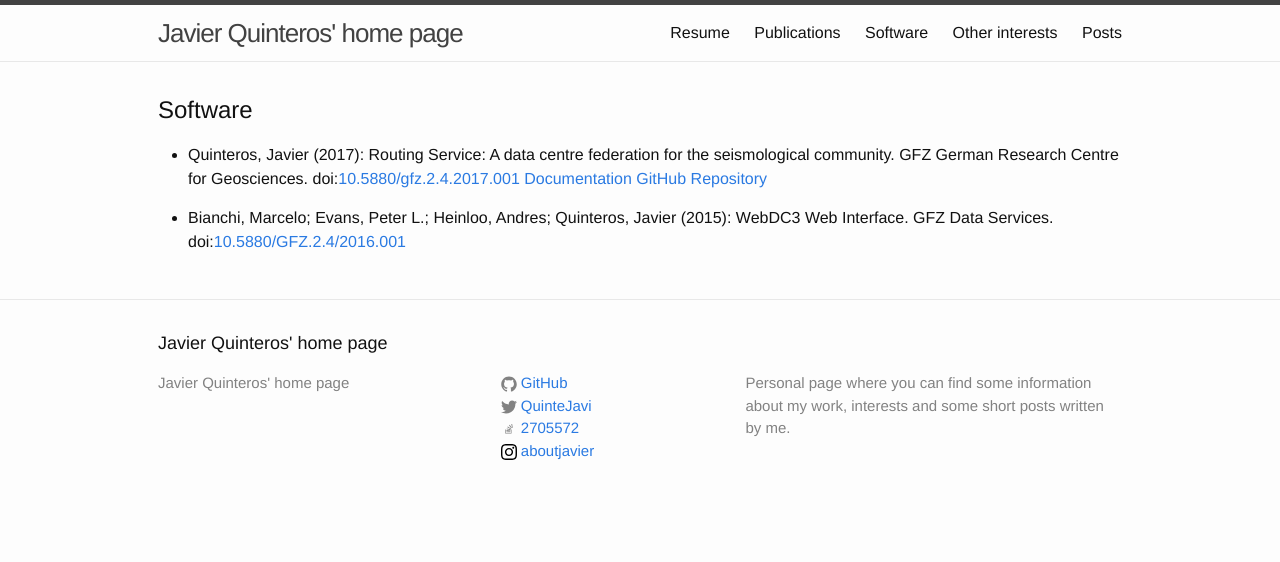
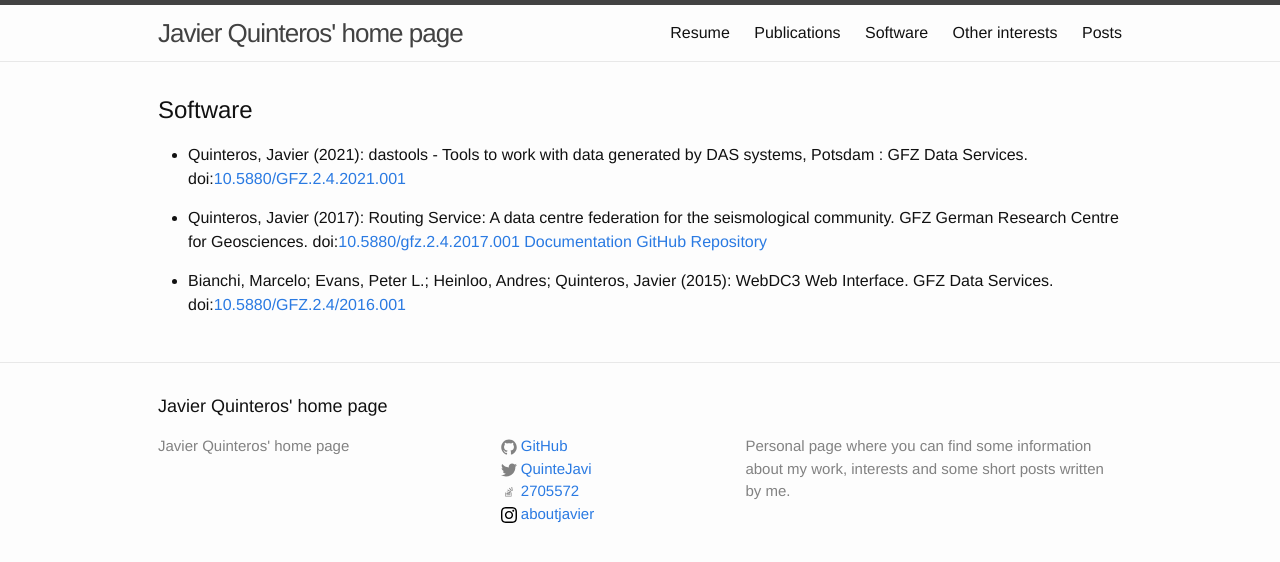
Before and after one commit to javiquinte/javiquinte.github.io, a Jekyll site: the page built from 4-software.md, in a window 1280 px wide. Shown: the top 562 px of the page. Built offline with Jekyll 4.4.1, drawn with Linux system fonts in a browser that asks for light colours.

Commit message:
Add the publication of dastools

```diff
--- a/4-software.md
+++ b/4-software.md
@@ -7,6 +7,8 @@ categories: publications
 Software
 --------
 
+* Quinteros, Javier (2021): dastools - Tools to work with data generated by DAS systems, Potsdam : GFZ Data Services. doi:[10.5880/GFZ.2.4.2021.001][dastools-doi]
+
 * Quinteros, Javier (2017): Routing Service: A data centre federation for the seismological community. GFZ German Research Centre for Geosciences. doi:[10.5880/gfz.2.4.2017.001][routing-doi]
 [Documentation][routing-doc]
 [GitHub Repository][routing-repo]
@@ -14,6 +16,7 @@ Software
 * Bianchi, Marcelo; Evans, Peter L.; Heinloo, Andres; Quinteros, Javier (2015): WebDC3 Web Interface. GFZ Data Services.
 doi:[10.5880/GFZ.2.4/2016.001][webdc3-doi]
 
+[dastools-doi]: https://doi.org/10.5880/GFZ.2.4.2021.001
 [webdc3-doi]:   http://dx.doi.org/10.5880/GFZ.2.4/2016.001
 [routing-repo]: https://github.com/EIDA/routing.git
 [routing-doi]:  http://dx.doi.org/10.5880/gfz.2.4.2017.001
```
